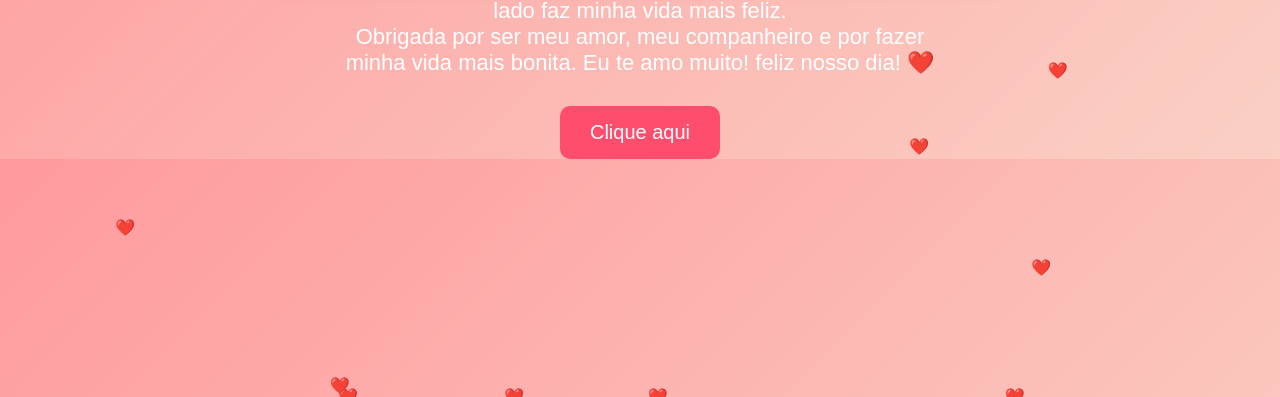
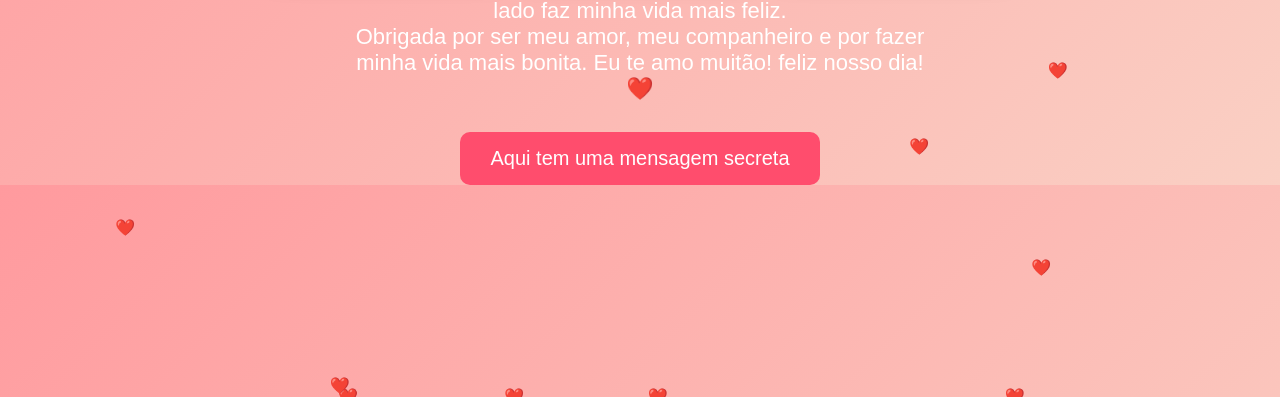
Before and after one commit to juliaaa773/Meu-amor-, a plain HTML site: page index.html in a window 1280 px wide. Shown: the part 403-800 px from the top of the page. Drawn offline with Linux system fonts and the light colour scheme.

Commit message:
Update index.html

```diff
--- a/index.html
+++ b/index.html
@@ -81,17 +81,17 @@ Estamos juntos há quase <b>2 anos</b> e cada momento ao seu lado faz minha vida
 
 <p>
 Obrigada por ser meu amor, meu companheiro e por fazer minha vida mais bonita.
-Eu te amo muito! feliz nosso dia! ❤️
+Eu te amo muitão! feliz nosso dia! ❤️
 </p>
 
-<button onclick="mensagem()">Clique aqui</button>
+<button onclick="mensagem()">Aqui tem uma mensagem secreta</button>
 
 </div>
 
 <script>
 
 function mensagem(){
-alert("Alison, obrigada por esses quase 2 anos incríveis. Eu te amo muito ❤️");
+alert("Amor, obrigada por esses quase 2 anos incríveis. Eu te amo muitão ❤️");
 }
 
 function criarCoracao(){
```
